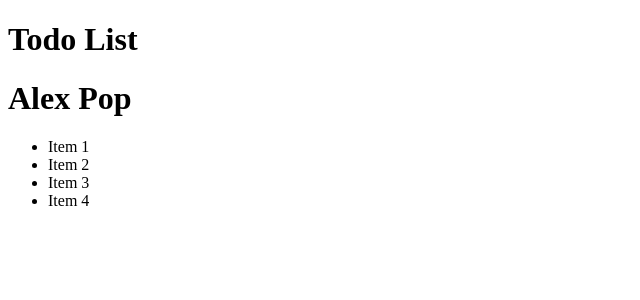
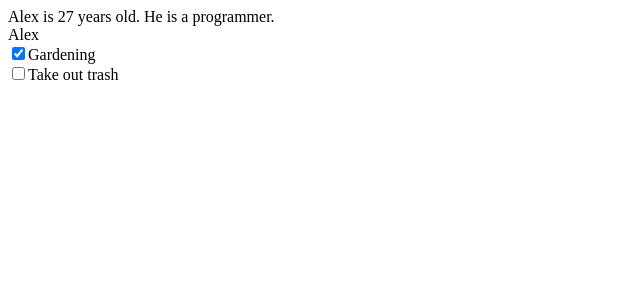
Before and after one commit to alexandrupp/react-js-ts-ramp-up, a React (Vite) app: page / in a window 1280 px wide. Shown: the top 300 px of the page, without its empty margins (0-640 px from the left). Built offline with nearby package versions, Linux system fonts and the light colour scheme.

Commit message:
12 | Props

```diff
--- a/src/App.jsx
+++ b/src/App.jsx
@@ -1,15 +1,17 @@
 import React from "react";
-// import { TodoList } from "./TodoList";
 import { Name } from "./Name";
-import { TodoListClass } from "./TodoListClass";
+import { NameWithChildern } from "./NameWithChildren";
+import { TodoListItemFunction } from "./TodoListItemFunction";
+import { TodoListItemClass } from "./TodoListClass";
 
 function App() {
   return (
     <div>
-      <h1>Todo List</h1>
-      {/* <TodoList /> */}
-      <Name />
-      <TodoListClass />
+      <Name name="Alex" isProgrammer={true} />
+      <NameWithChildern>Alex</NameWithChildern>
+
+      <TodoListItemFunction isComplete>Gardening</TodoListItemFunction>
+      <TodoListItemClass>Take out trash</TodoListItemClass>
     </div>
   );
 }
--- a/src/Name.jsx
+++ b/src/Name.jsx
@@ -1,7 +1,8 @@
-import React from "react";
-
-export class Name extends React.Component {
-  render() {
-    return <h1>Alex Pop</h1>;
-  }
+export function Name({ name, age = 27, isProgrammer }) {
+  return (
+    <div>
+      {name} is {age} years old. He is {isProgrammer ? "" : " not"} a
+      programmer.
+    </div>
+  );
 }
--- /dev/null
+++ b/src/NameWithChildren.jsx
@@ -0,0 +1,3 @@
+export function NameWithChildern({ children }) {
+  return <div>{children}</div>;
+}
--- a/src/TodoListClass.jsx
+++ b/src/TodoListClass.jsx
@@ -1,14 +1,12 @@
 import React from "react";
 
-export class TodoListClass extends React.Component {
+export class TodoListItemClass extends React.Component {
   render() {
     return (
-      <ul>
-        <li>Item 1</li>
-        <li>Item 2</li>
-        <li>Item 3</li>
-        <li>Item 4</li>
-      </ul>
+      <label>
+        <input type="checkbox" defaultChecked={this.props.isComplete} />
+        {this.props.children}
+      </label>
     );
   }
 }
--- /dev/null
+++ b/src/TodoListItemFunction.jsx
@@ -0,0 +1,9 @@
+export function TodoListItemFunction({ children, isComplete }) {
+  return (
+    <label>
+      <input type="checkbox" defaultChecked={isComplete} />
+      {children}
+      <br></br>
+    </label>
+  );
+}
--- a/src/main.jsx
+++ b/src/main.jsx
@@ -3,7 +3,7 @@ import ReactDOM from "react-dom/client";
 import App from "./App.jsx";
 
 ReactDOM.createRoot(document.getElementById("root")).render(
-  <React.StrictMode>
-    <App />
-  </React.StrictMode>
+  // <React.StrictMode>
+  <App />
+  // </React.StrictMode>
 );
```
Also changed, not shown: src/TodoList.jsx (deleted, +0 -10 lines).
